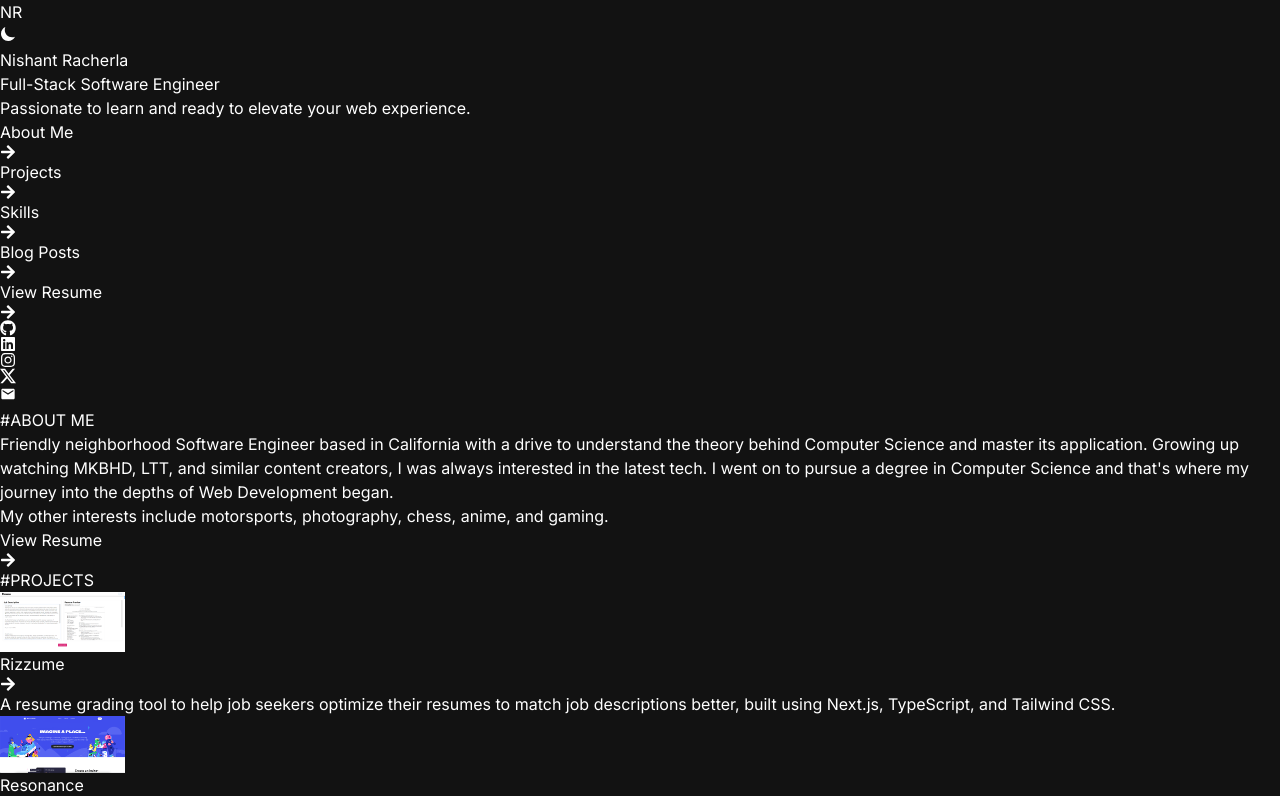
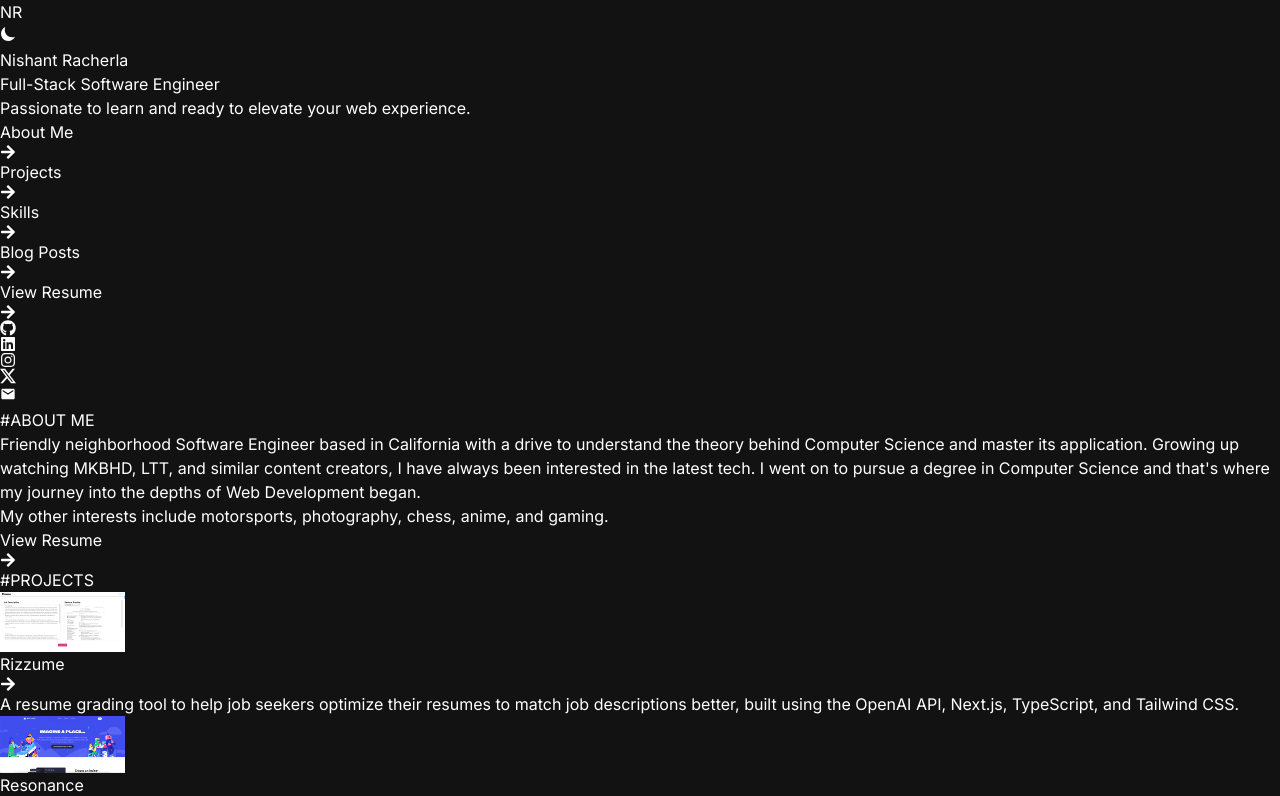
Before and after one commit to T1LT/PortfolioV2, a Next.js app: page / in a window 1280 px wide. Shown: the top 796 px of the page. Built offline with nearby package versions, Linux system fonts and the light colour scheme.

Commit message:
Change about me text

```diff
--- a/src/components/Sections/AboutSection.tsx
+++ b/src/components/Sections/AboutSection.tsx
@@ -33,7 +33,7 @@ const AboutSection = () => {
         >
           LTT
         </a>
-        , and similar content creators, I was always interested in the latest
+        , and similar content creators, I have always been interested in the latest
         tech. I went on to pursue a degree in Computer Science and that&apos;s
         where my journey into the depths of Web Development began.
       </p>
--- a/src/components/Sections/ProjectsSection.tsx
+++ b/src/components/Sections/ProjectsSection.tsx
@@ -15,7 +15,7 @@ const ProjectsSection = () => {
       </h1>
       <Card
         title="Rizzume"
-        description="A resume grading tool to help job seekers optimize their resumes to match job descriptions better, built using Next.js, TypeScript, and Tailwind CSS."
+        description="A resume grading tool to help job seekers optimize their resumes to match job descriptions better, built using the OpenAI API, Next.js, TypeScript, and Tailwind CSS."
         url="https://rizzume.vercel.app"
         type="project"
       />
```
